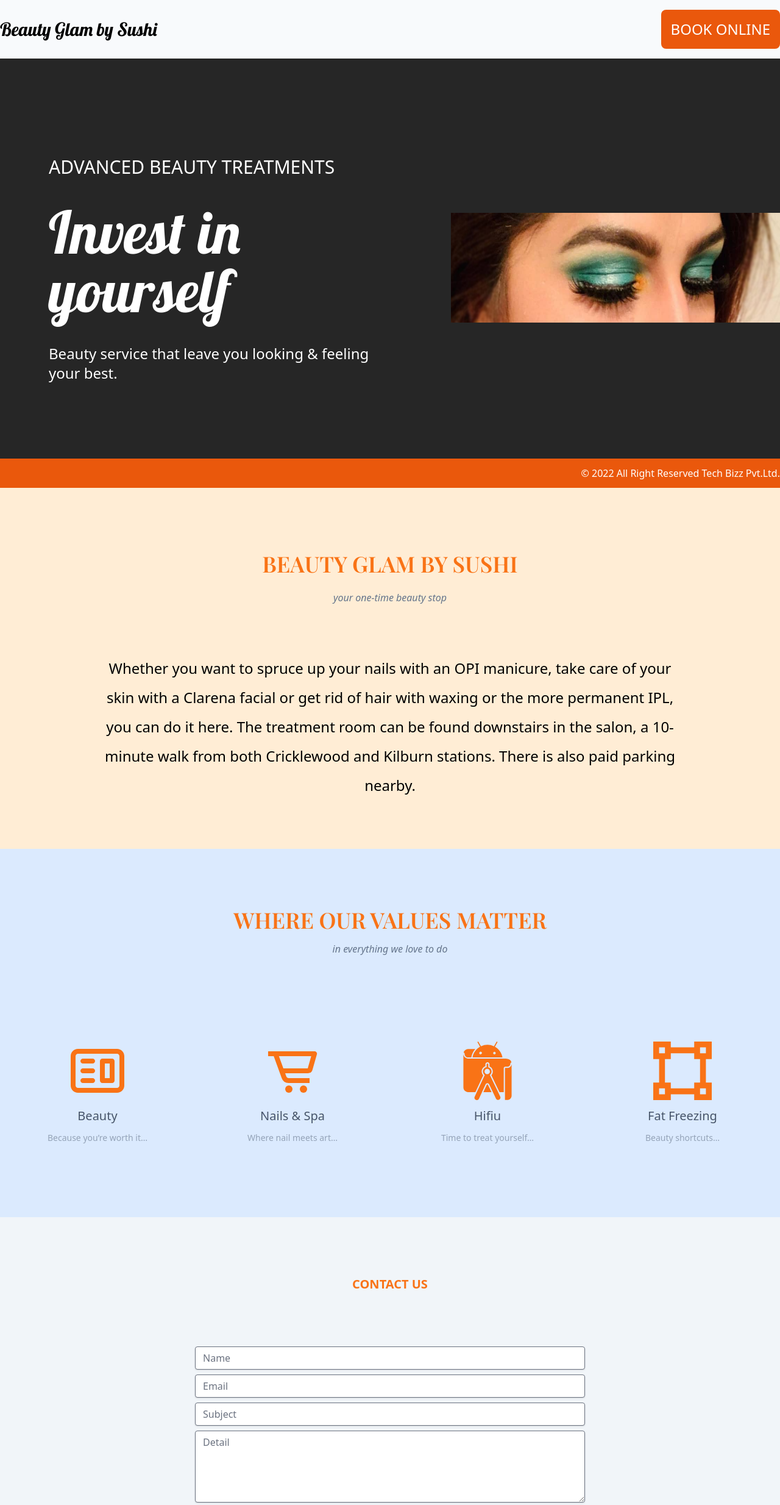
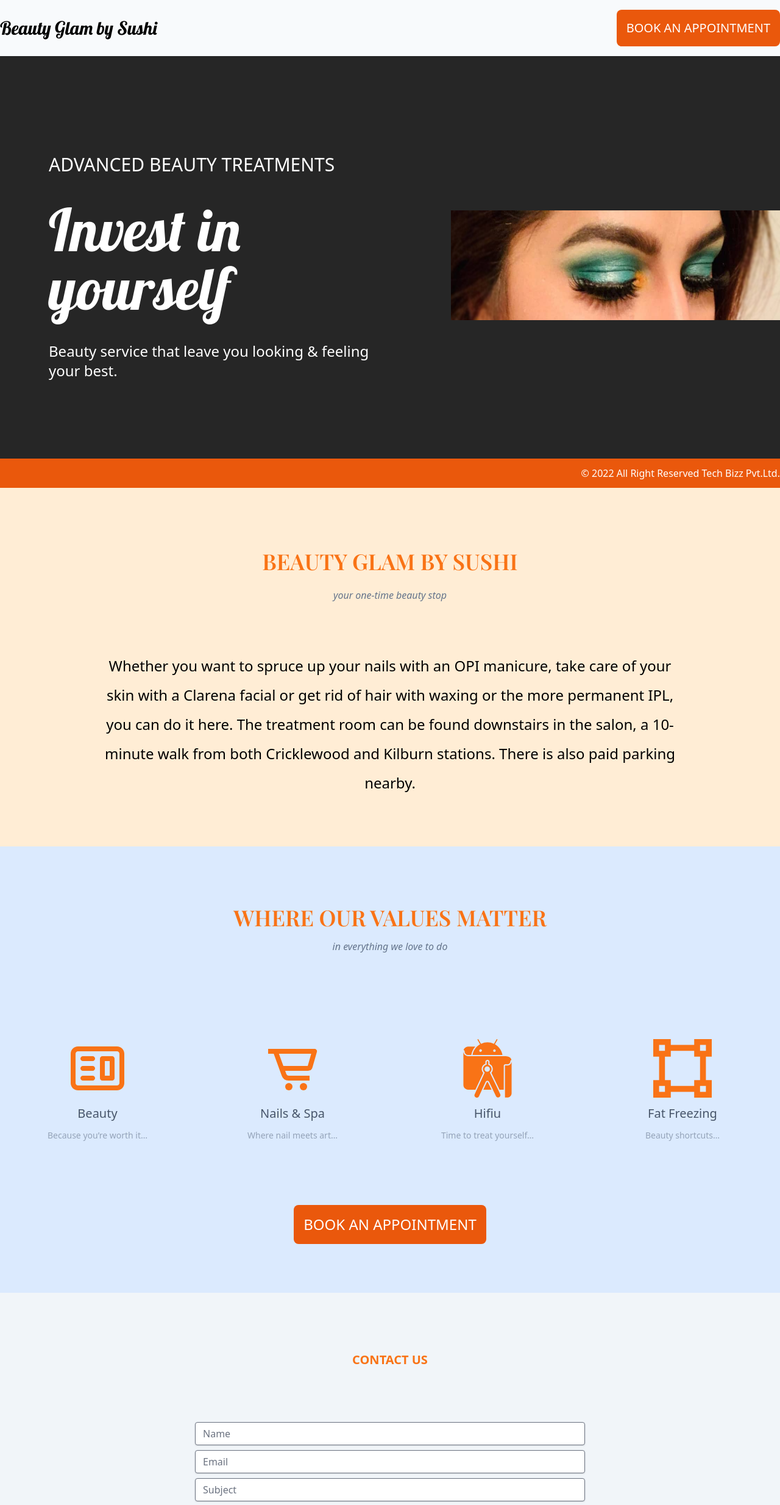
Before and after one commit to susantp/beautyglam, a Next.js app: page / in a window 1280 px wide. Shown: the top 2468 px of the page at 61% size. Built offline with nearby package versions, Linux system fonts and the light colour scheme.

Commit message:
some update

```diff
--- a/components/home/HeaderInfo.jsx
+++ b/components/home/HeaderInfo.jsx
@@ -7,10 +7,10 @@ const HeaderInfo = ({email, phone}) => {
     }
     return (
         <div className={`flex justify-evenly space-x-10 invisible md:visible`}>
-            <div className={`text-2xl flex p-4 bg-orange-600 rounded-lg text-white items-center cursor-pointer select-none`}>
+            <div className={`text-xl flex p-4 bg-orange-600 rounded-lg text-white items-center cursor-pointer select-none`}>
                 <p className={`uppercase`}>
                 <Link href={`/appointment`}>
-                        Book Online
+                        Book an Appointment
                 </Link>
                 </p>
             </div>
--- a/components/home/WhatWeDoComponent.jsx
+++ b/components/home/WhatWeDoComponent.jsx
@@ -1,5 +1,6 @@
 import React, {FC,ReactElement} from 'react';
 import Image from "next/image";
+import Link from "next/link";
 
 
 const WhatWeDoComponent = ({heading,subHeading, items}) => {
@@ -36,6 +37,15 @@ const WhatWeDoComponent = ({heading,subHeading, items}) => {
                             key={item.slug}/>
                     )}
                 </div>
+                <div className={`flex justify-evenly space-x-10 invisible md:visible`}>
+                    <div className={`text-2xl flex p-4 bg-orange-600 rounded-lg text-white items-center cursor-pointer select-none`}>
+                        <p className={`uppercase`}>
+                            <Link href={`/appointment`}>
+                                Book an Appointment
+                            </Link>
+                        </p>
+                    </div>
+                </div>
             </div>
         </div>
     );
--- a/components/home/WhyChooseUsComponent.jsx
+++ b/components/home/WhyChooseUsComponent.jsx
@@ -1,4 +1,5 @@
 import React, {FC} from "react";
+import Link from "next/link";
 
 
 const WhyChooseUsComponent =
@@ -10,9 +11,11 @@ const WhyChooseUsComponent =
                         <h2 className={`headerText text-4xl font-playFair`}>{heading}</h2>
                         <p className={`text-slate-500 italic`}>{subHeading}</p>
                     </div>
-                    <div className={`px-40 sm:px-4 md:px-40 lg:px-40 text-justify`}>
+                    <div className={`px-4 sm:px-4 md:px-40 lg:px-40 text-justify`}>
                         <p className={`leading-loose text-center text-2xl font-thin`}>{content}</p>
                     </div>
+
+
 
                 </div>
             </div>
--- a/components/home/WorkProcessComponent.jsx
+++ b/components/home/WorkProcessComponent.jsx
@@ -1,6 +1,7 @@
 import React, {FC} from 'react';
 import Image from "next/image";
 import { FaBeer } from 'react-icons/fa';
+import Link from "next/link";
 
 const WorkProcessComponent = ({heading, processes}) => {
 
@@ -31,6 +32,7 @@ const WorkProcessComponent = ({heading, processes}) => {
                     )}
                 </div>
             </div>
+
         </div>
     );
 }
```
